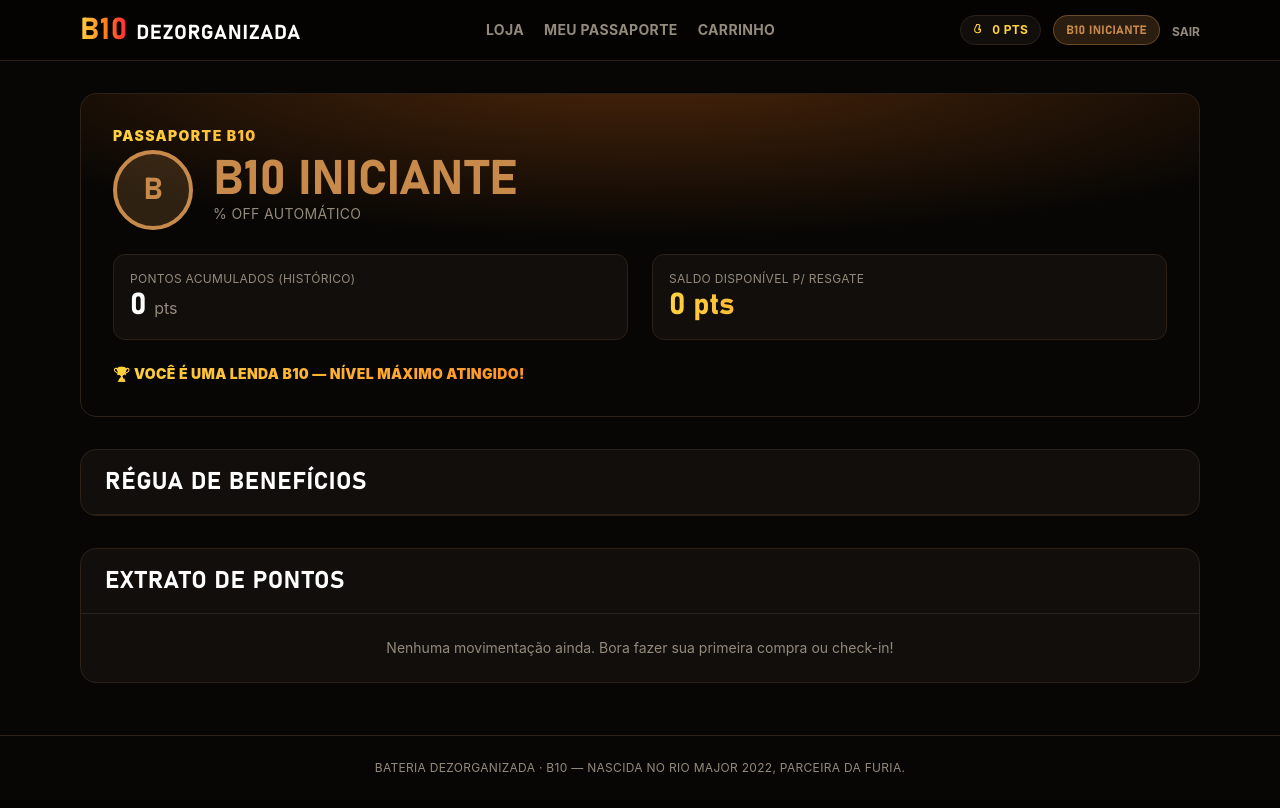
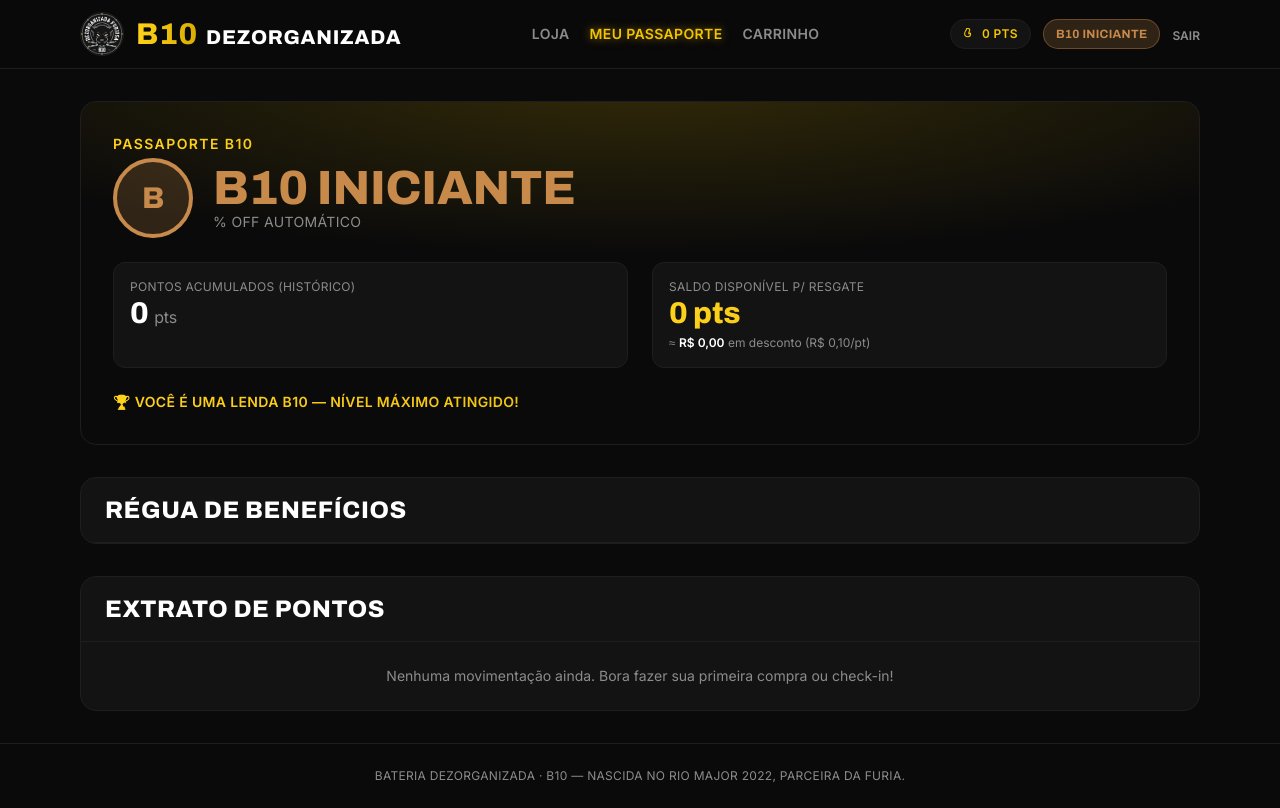
Before and after one commit to eulopes/B10-supabase, a Django app: page /dashboard/ in a window 1280 px wide. Before the commit the page ends 774 px from the top, so only its background shows below. Run offline with Django 5.2, Linux system fonts and the light colour scheme; the visitor is signed in with stand-in values (Sample User, id 1); data that the repository does not hold is empty; some libraries are stand-ins or nearby versions.

Commit message:
feat: adiciona assets estaticos, tokens de design e ajusta ALLOWED_HOSTS
Co-Authored-By: Claude Sonnet 5 <noreply@anthropic.com>

```diff
--- a/apps/users/templates/users/dashboard.html
+++ b/apps/users/templates/users/dashboard.html
@@ -9,7 +9,7 @@
         <p class="fire-text font-black uppercase tracking-widest text-sm mb-1">Passaporte B10</p>
 
         <div class="flex items-center gap-5 mb-6">
-            <div class="w-20 h-20 rounded-full flex items-center justify-center text-3xl font-display border-4
+            <div class="fab-cart w-20 h-20 rounded-full flex items-center justify-center text-3xl font-display border-4
                 {% if tier == 'INICIANTE' %} bg-bronze/20 text-bronze border-bronze
                 {% elif tier == 'RITMISTA' %} bg-silver/20 text-silver border-silver
                 {% elif tier == 'PUXADOR' %} bg-fire2/20 text-fire2 border-fire2
@@ -38,6 +38,7 @@
             <div class="bg-card border border-line rounded-xl p-4">
                 <p class="text-xs text-smoke uppercase tracking-wide">Saldo disponível p/ resgate</p>
                 <p class="font-display text-3xl fire-text">{{ profile.current_balance }} pts</p>
+                <p class="text-xs text-smoke mt-1">≈ <span class="text-white font-semibold">R$ {{ points_discount_value|floatformat:2 }}</span> em desconto (R$ {{ points_discount_rate|floatformat:2 }}/pt)</p>
             </div>
         </div>
 
@@ -48,7 +49,7 @@
                     <span>{{ points_needed }} pts restantes</span>
                 </div>
                 <div class="w-full h-3 bg-line rounded-full overflow-hidden">
-                    <div class="h-full bg-gradient-to-r from-fire1 via-fire2 to-fire3 transition-all duration-500" style="width: {{ progress_percent }}%"></div>
+                    <div id="tier-progress-bar" class="h-full bg-gradient-to-r from-fire1 via-fire2 to-fire3 transition-all duration-[1200ms] ease-out" style="width: 0%" data-target="{{ progress_percent }}"></div>
                 </div>
             {% else %}
                 <p class="text-sm fire-text font-black uppercase tracking-wide">🏆 Você é uma LENDA B10 — nível máximo atingido!</p>
@@ -114,5 +115,17 @@
     </div>
 
 </div>
+
+<script>
+    (function () {
+        var bar = document.getElementById('tier-progress-bar');
+        if (!bar) return;
+        requestAnimationFrame(function () {
+            requestAnimationFrame(function () {
+                bar.style.width = bar.dataset.target + '%';
+            });
+        });
+    })();
+</script>
 {% endwith %}
 {% endblock %}
--- a/ecommerce/settings.py
+++ b/ecommerce/settings.py
@@ -25,7 +25,7 @@ SECRET_KEY = 'django-insecure-#znah9_@at)6m@j@3^f8wiz@d&zp6d0uf5g=4s2f^rexu5dwri
 # SECURITY WARNING: don't run with debug turned on in production!
 DEBUG = True
 
-ALLOWED_HOSTS = []
+ALLOWED_HOSTS = ['localhost', '127.0.0.1', '192.168.0.145']
 
 
 # Application definition
--- /dev/null
+++ b/static/css/tokens.css
@@ -0,0 +1,78 @@
+@import url(
+  "https://fonts.googleapis.com/css2?family=Archivo:wght@400;500;600;700;800;900&family=Inter:wght@400;500;600&display=swap"
+);
+
+:root {
+  /* Cores principais */
+  --b10-color-background: #0a0a0a;
+  --b10-color-surface: #131313;
+  --b10-color-surface-hover: #191919;
+  --b10-color-surface-elevated: #1e1e1e;
+
+  --b10-color-primary: #f5c400;
+  --b10-color-primary-hover: #ffd21a;
+  --b10-color-primary-active: #d9ad00;
+
+  --b10-color-text: #f5f5f5;
+  --b10-color-text-secondary: #8c8c8c;
+  --b10-color-text-muted: #666666;
+  --b10-color-text-dark: #0a0a0a;
+
+  --b10-color-border: rgba(255, 255, 255, 0.08);
+  --b10-color-border-hover: rgba(245, 196, 0, 0.55);
+  --b10-color-overlay: rgba(0, 0, 0, 0.68);
+
+  /* Cores de suporte */
+  --b10-color-success: #39b86b;
+  --b10-color-warning: #f5c400;
+  --b10-color-error: #e84d4d;
+
+  /* Tipografia */
+  --b10-font-display: "Archivo", Arial, sans-serif;
+  --b10-font-body: "Inter", Arial, sans-serif;
+
+  --b10-font-weight-regular: 400;
+  --b10-font-weight-medium: 500;
+  --b10-font-weight-semibold: 600;
+  --b10-font-weight-bold: 700;
+  --b10-font-weight-extrabold: 800;
+  --b10-font-weight-black: 900;
+
+  /* Escala tipográfica */
+  --b10-text-xs: 0.75rem;
+  --b10-text-sm: 0.875rem;
+  --b10-text-md: 1rem;
+  --b10-text-lg: 1.125rem;
+  --b10-text-xl: 1.375rem;
+  --b10-text-2xl: 1.75rem;
+  --b10-text-3xl: clamp(2rem, 4vw, 3rem);
+  --b10-text-display: clamp(2.75rem, 7vw, 6rem);
+
+  /* Espaçamentos */
+  --b10-space-1: 0.25rem;
+  --b10-space-2: 0.5rem;
+  --b10-space-3: 0.75rem;
+  --b10-space-4: 1rem;
+  --b10-space-5: 1.25rem;
+  --b10-space-6: 1.5rem;
+  --b10-space-8: 2rem;
+  --b10-space-10: 2.5rem;
+  --b10-space-12: 3rem;
+  --b10-space-16: 4rem;
+  --b10-space-20: 5rem;
+  --b10-space-24: 6rem;
+
+  /* Bordas */
+  --b10-radius-sm: 4px;
+  --b10-radius-md: 8px;
+  --b10-radius-lg: 12px;
+  --b10-radius-pill: 999px;
+
+  /* Layout */
+  --b10-container-width: 1400px;
+  --b10-header-height: 78px;
+
+  /* Transições */
+  --b10-transition-fast: 240ms ease;
+  --b10-transition-default: 240ms ease;
+}
--- a/templates/base.html
+++ b/templates/base.html
@@ -4,55 +4,50 @@
     <meta charset="UTF-8">
     <meta name="viewport" content="width=device-width, initial-scale=1.0">
     <title>{% block title %}B10 | Bateria Dezorganizada{% endblock %}</title>
+    <link rel="stylesheet" href="{% static 'css/tokens.css' %}">
     <script src="https://cdn.tailwindcss.com"></script>
     <script>
         tailwind.config = {
             theme: {
                 extend: {
                     fontFamily: {
-                        display: ['Bahnschrift', 'Arial Narrow', 'sans-serif'],
-                        sans: ['-apple-system', 'Segoe UI', 'Roboto', 'sans-serif'],
+                        display: ['Archivo', 'Arial Narrow', 'sans-serif'],
+                        sans: ['Inter', '-apple-system', 'Segoe UI', 'Roboto', 'sans-serif'],
                     },
                     colors: {
-                        base: '#070604',
-                        card: '#110e0b',
-                        line: '#2b2119',
-                        smoke: '#948a7c',
-                        fire1: '#ffd23f',
-                        fire2: '#ff7a1a',
-                        fire3: '#ff2340',
+                        base: '#0a0a0a',
+                        card: '#131313',
+                        line: '#1e1e1e',
+                        smoke: '#8c8c8c',
+                        fire1: '#f5c400',
+                        fire2: '#ffd21a',
+                        fire3: '#e84d4d',
                         bronze: '#c78a4b',
                         silver: '#c0c0c0',
-                        gold: '#ffd23f',
-                        legend: '#ff2340',
+                        gold: '#f5c400',
+                        legend: '#e84d4d',
                     },
                 }
             }
         }
     </script>
     <style>
-        @font-face {
-            font-family: 'Bahnschrift';
-            src: url("{% static 'fonts/bahnschrift.ttf' %}") format('truetype');
-            font-weight: 100 900;
-            font-display: swap;
-        }
-        body { font-family: -apple-system, 'Segoe UI', Roboto, sans-serif; }
+        body { font-family: var(--b10-font-body); }
         h1, h2, h3, .font-display {
-            font-family: 'Bahnschrift', 'Arial Narrow', sans-serif;
-            font-weight: 800;
+            font-family: var(--b10-font-display);
+            font-weight: var(--b10-font-weight-extrabold);
             letter-spacing: -0.005em;
         }
 
         input[type=text], input[type=password], input[type=email], input[type=number] {
             width: 100%;
-            background-color: #110e0b;
-            border: 1px solid #2b2119;
+            background-color: var(--b10-color-surface);
+            border: 1px solid var(--b10-color-border);
             border-radius: 0.5rem;
             padding: 0.6rem 0.9rem;
-            color: white;
+            color: var(--b10-color-text);
         }
-        input:focus { outline: 2px solid #ff7a1a; outline-offset: 1px; }
+        input:focus { outline: 2px solid var(--b10-color-primary); outline-offset: 1px; }
 
         @keyframes fab-pop {
             0% { transform: scale(0); opacity: 0; }
@@ -68,8 +63,8 @@
         .beat { animation: beat 2.4s ease-in-out infinite; }
 
         @keyframes pulse-ring {
-            0%, 100% { box-shadow: 0 14px 34px -8px rgba(255, 40, 30, 0.65), 0 0 0 1px rgba(255,255,255,0.08); }
-            50% { box-shadow: 0 14px 40px -6px rgba(255, 60, 20, 0.85), 0 0 0 8px rgba(255, 106, 0, 0.06); }
+            0%, 100% { box-shadow: 0 14px 34px -8px rgba(245, 196, 0, 0.45), 0 0 0 1px rgba(255,255,255,0.08); }
+            50% { box-shadow: 0 14px 40px -6px rgba(245, 196, 0, 0.65), 0 0 0 8px rgba(245, 196, 0, 0.08); }
         }
         .pulse-cart { animation: pulse-ring 3.2s ease-in-out infinite; }
 
@@ -78,41 +73,122 @@
         }
 
         .fire-text {
-            background: linear-gradient(90deg, #ffd23f, #ff7a1a 55%, #ff2340);
+            background: linear-gradient(90deg, var(--b10-color-primary-hover), var(--b10-color-primary-active));
             -webkit-background-clip: text;
             background-clip: text;
             color: transparent;
         }
         .btn-fire {
-            background: linear-gradient(135deg, #ffd23f 0%, #ff7a1a 55%, #ff2340 100%);
-            box-shadow: 0 0 25px -6px rgba(255, 106, 0, 0.7);
-            color: #1a0d02;
+            background: linear-gradient(135deg, var(--b10-color-primary-hover) 0%, var(--b10-color-primary) 100%);
+            box-shadow: 0 0 25px -6px rgba(245, 196, 0, 0.55);
+            color: var(--b10-color-text-dark);
         }
-        .btn-fire:hover { box-shadow: 0 0 35px -3px rgba(255, 35, 64, 0.85); }
+        .btn-fire:hover { box-shadow: 0 0 35px -3px rgba(245, 196, 0, 0.75); }
         .btn-fire:active { transform: scale(0.97); }
 
         .hero-glow {
             background:
-                radial-gradient(ellipse 70% 55% at 50% -10%, rgba(255,122,26,0.28), transparent),
-                #070604;
+                radial-gradient(ellipse 70% 55% at 50% -10%, rgba(245,196,0,0.18), transparent),
+                var(--b10-color-background);
         }
 
-        :focus-visible { outline: 2px solid #ff7a1a; outline-offset: 3px; }
+        .product-card-glow {
+            border: 2px solid var(--b10-color-border);
+        }
+
+        .card-trace {
+            position: absolute;
+            inset: 0;
+            width: 100%;
+            height: 100%;
+            pointer-events: none;
+        }
+        .card-trace-outline,
+        .card-trace-shine {
+            x: 1px;
+            y: 1px;
+            width: calc(100% - 2px);
+            height: calc(100% - 2px);
+            rx: 14px;
+            fill: none;
+            vector-effect: non-scaling-stroke;
+        }
+        .card-trace-outline {
+            stroke: url(#b10-card-gradient);
+            stroke-width: 2;
+            stroke-dasharray: var(--peri, 1000);
+            stroke-dashoffset: var(--peri, 1000);
+            transition: stroke-dashoffset 700ms ease;
+        }
+        .card-trace-shine {
+            stroke: rgba(255, 255, 255, 0.95);
+            stroke-width: 3;
+            stroke-linecap: round;
+            stroke-dasharray: 36 calc(var(--peri, 1000) - 36);
+            opacity: 0;
+        }
+        .product-card-glow:hover .card-trace-outline,
+        .product-card-glow:focus-within .card-trace-outline {
+            stroke-dashoffset: 0;
+        }
+        .product-card-glow:hover .card-trace-shine,
+        .product-card-glow:focus-within .card-trace-shine {
+            animation: b10-card-shine-run 1.3s 700ms ease-in-out forwards;
+        }
+        @keyframes b10-card-shine-run {
+            0% { stroke-dashoffset: var(--peri, 1000); opacity: 0; }
+            8% { opacity: 1; }
+            88% { opacity: 1; }
+            100% { stroke-dashoffset: 0; opacity: 0; }
+        }
+        @media (prefers-reduced-motion: reduce) {
+            .card-trace-outline { transition: none; }
+            .card-trace-shine { animation: none !important; }
+        }
+
+        .hero-bateria {
+            background:
+                radial-gradient(ellipse 70% 55% at 50% -10%, rgba(245,196,0,0.16), transparent),
+                linear-gradient(180deg, var(--b10-color-overlay), rgba(10,10,10,0.92)),
+                url("{% static 'img/hero-bateria.png' %}") center 30% / cover no-repeat;
+        }
+
+        .nav-link-active {
+            color: var(--b10-color-primary);
+            text-shadow: 0 0 10px rgba(245, 196, 0, 0.55);
+        }
+
+        :focus-visible { outline: 2px solid var(--b10-color-primary); outline-offset: 3px; }
     </style>
 </head>
 <body class="h-full bg-base text-white flex flex-col min-h-screen antialiased">
 
-    <header class="bg-[rgba(5,4,3,0.86)] border-b border-line sticky top-0 z-40 backdrop-blur">
+    <svg width="0" height="0" class="absolute" aria-hidden="true">
+        <defs>
+            <linearGradient id="b10-card-gradient" x1="0%" y1="0%" x2="100%" y2="100%">
+                <stop offset="0%" stop-color="#f5c400"/>
+                <stop offset="47%" stop-color="#f5c400"/>
+                <stop offset="50%" stop-color="#ffffff"/>
+                <stop offset="53%" stop-color="#39b86b"/>
+                <stop offset="100%" stop-color="#39b86b"/>
+            </linearGradient>
+        </defs>
+    </svg>
+
+    <header class="bg-[rgba(10,10,10,0.86)] border-b border-line sticky top-0 z-40 backdrop-blur">
         <div class="max-w-6xl mx-auto px-4 py-3 flex items-center justify-between flex-wrap gap-3">
-            <a href="{% url 'catalog' %}" class="font-display text-3xl uppercase tracking-wide flex items-baseline gap-2">
-                <span class="fire-text">B10</span> <span class="text-white text-xl">Dezorganizada</span>
+            <a href="{% url 'catalog' %}" class="flex items-center gap-3">
+                <img src="{% static 'img/logo-BPCdLhrc.png' %}" alt="B10 Dezorganizada" class="h-11 w-11 rounded-full border border-line">
+                <span class="font-display text-3xl uppercase tracking-wide flex items-baseline gap-2">
+                    <span class="fire-text">B10</span> <span class="text-white text-xl">Dezorganizada</span>
+                </span>
             </a>
 
             <nav class="flex items-center gap-5 text-sm font-bold uppercase tracking-wide text-smoke">
-                <a href="{% url 'catalog' %}" class="hover:text-white transition">Loja</a>
+                <a href="{% url 'catalog' %}" class="nav-link hover:text-white transition {% if request.resolver_match.url_name == 'catalog' %} nav-link-active {% endif %}">Loja</a>
                 {% if user.is_authenticated %}
-                    <a href="{% url 'dashboard' %}" class="hover:text-white transition">Meu Passaporte</a>
-                    <a href="{% url 'cart_detail' %}" class="hover:text-white transition relative">
+                    <a href="{% url 'dashboard' %}" class="nav-link hover:text-white transition {% if request.resolver_match.url_name == 'dashboard' %} nav-link-active {% endif %}">Meu Passaporte</a>
+                    <a href="{% url 'cart_detail' %}" class="nav-link hover:text-white transition relative {% if request.resolver_match.url_name == 'cart_detail' %} nav-link-active {% endif %}">
                         Carrinho
                         <span id="cart-badge-count" class="beat absolute -top-2 -right-3 bg-fire3 text-white text-xs font-black rounded-full w-5 h-5 flex items-center justify-center shadow-[0_0_0_2px_#070604] {% if not cart_items_count %}hidden{% endif %}">{{ cart_items_count }}</span>
                     </a>
@@ -203,6 +279,16 @@
             if (fab) fab.classList.toggle('hidden', !count);
         }
 
+        function b10InitCardTrace() {
+            document.querySelectorAll('.card-trace-outline').forEach(function (rect) {
+                var length = rect.getTotalLength();
+                var card = rect.closest('.product-card-glow');
+                if (card) card.style.setProperty('--peri', length);
+            });
+        }
+        document.addEventListener('DOMContentLoaded', b10InitCardTrace);
+        window.addEventListener('resize', b10InitCardTrace);
+
         document.addEventListener('submit', function (event) {
             const form = event.target;
             if (!form.classList.contains('js-add-to-cart')) return;
```
Also changed, not shown: apps/loyalty/services.py (+8 -0 lines), apps/store/admin.py (+19 -1 lines), apps/store/templates/store/catalog.html (+7 -3 lines), static/img/bala.jpg (added), static/img/canecas.png (added), static/img/hero-bateria.png (added), static/img/logo-BPCdLhrc.png (added), static/img/pin-esmaltado-b10-caixa.png (added), static/img/pin-esmaltado-b10-fogo-edicao-especial.png (added).
